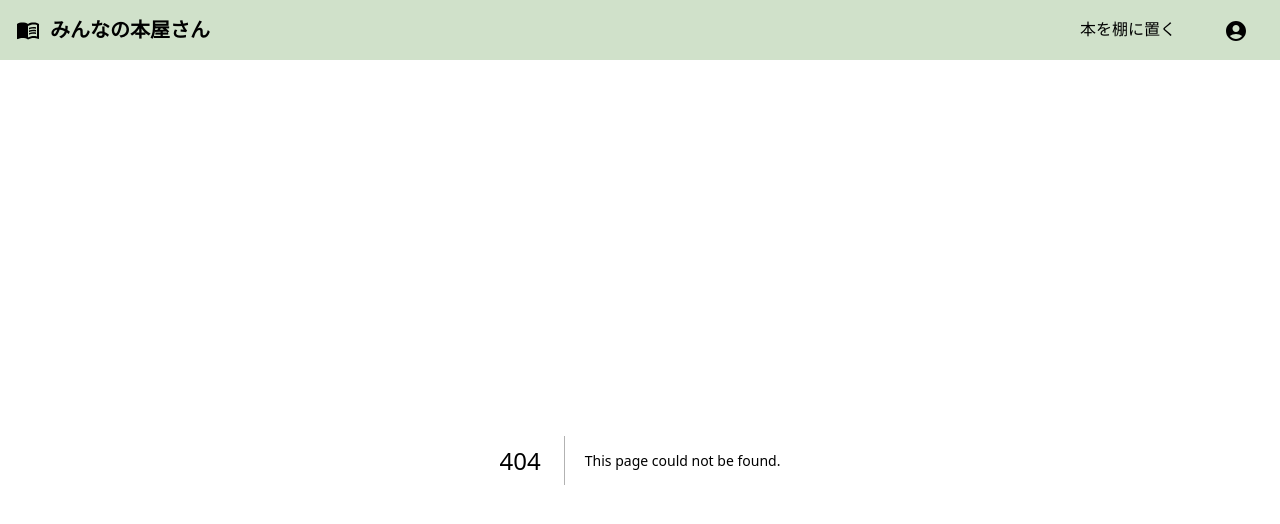
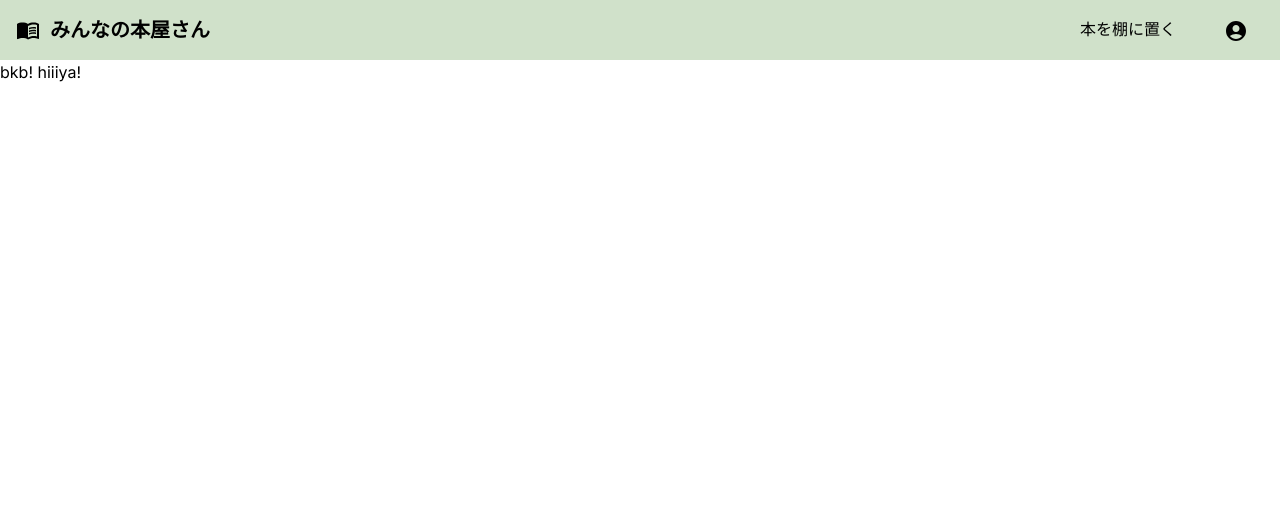
Before and after one commit to usk94/nextjs-rails, a Next.js app in the folder frontend/: page /mypage in a window 1280 px wide. Before the commit this address had no page. Shown: the top 524 px of the page. Built offline with nearby package versions, Linux system fonts and the light colour scheme; a web font is replaced by a local one.

Commit message:
create mypage

```diff
--- /dev/null
+++ b/frontend/app/mypage/page.tsx
@@ -0,0 +1,5 @@
+const Page = () => {
+  return <p>bkb! hiiiya!</p>
+}
+
+export default Page
```
